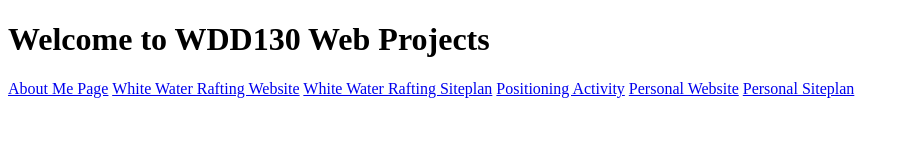
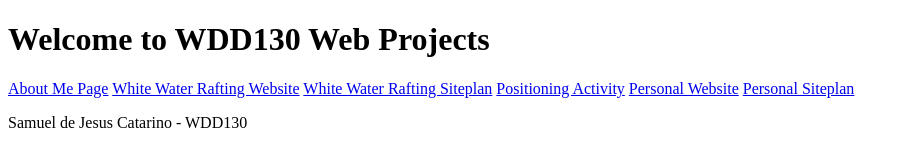
Before and after one commit to samuelctrn/wdd130, a plain HTML site: page about me/inde.html in a window 1280 px wide. Shown: the whole page, without its empty margins (0-909 px from the left). Drawn offline with Linux system fonts and the light colour scheme.

Commit message:
added a paragraph to the home page

```diff
--- a/about me/inde.html
+++ b/about me/inde.html
@@ -18,5 +18,5 @@
   <a href="#">Personal Website</a>
   <a href="#">Personal Siteplan</a>
 </nav>
-
+<p>Samuel de Jesus Catarino - WDD130</p>
 </html>
```
